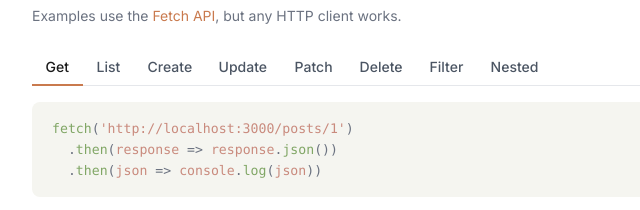
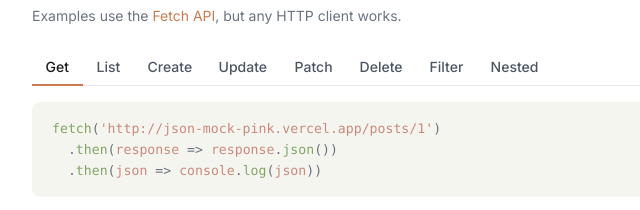
Before and after one commit to Virang007/JSONMock, a website: page Frontend/index.html in a window 1280 px wide. Shown: the part 849-1059 px from the top of the page, 248-888 px from the left. Drawn offline with Linux system fonts and the light colour scheme.

Commit message:
Rich Introduction

```diff
--- a/Frontend/index.html
+++ b/Frontend/index.html
@@ -151,7 +151,7 @@
         </div>        <!-- ── GET ─────────────────────────────────────────────── -->
         <div role="tabpanel" id="panel-get" aria-labelledby="tab-get" class="tab-panel">
           <div class="code-block-wrap">
-            <pre><code><span class="tk-fn">fetch</span><span class="tk-pun">(</span><span class="tk-str">'http://localhost:3000/posts/1'</span><span class="tk-pun">)</span>
+            <pre><code><span class="tk-fn">fetch</span><span class="tk-pun">(</span><span class="tk-str">'http://json-mock-pink.vercel.app/posts/1'</span><span class="tk-pun">)</span>
   <span class="tk-pun">.</span><span class="tk-fn">then</span><span class="tk-pun">(</span><span class="tk-kw">response</span> <span class="tk-pun">=></span> <span class="tk-kw">response</span><span class="tk-pun">.</span><span class="tk-fn">json</span><span class="tk-pun">())</span>
   <span class="tk-pun">.</span><span class="tk-fn">then</span><span class="tk-pun">(</span><span class="tk-kw">json</span> <span class="tk-pun">=></span> <span class="tk-kw">console</span><span class="tk-pun">.</span><span class="tk-fn">log</span><span class="tk-pun">(</span><span class="tk-kw">json</span><span class="tk-pun">))</span></code></pre>
             <button type="button" class="copy-code-btn" title="Copy to clipboard" data-copy-code>
@@ -170,7 +170,7 @@
         <!-- ── LIST ────────────────────────────────────────────── -->
         <div role="tabpanel" id="panel-list" aria-labelledby="tab-list" class="tab-panel" hidden>
           <div class="code-block-wrap">
-            <pre><code><span class="tk-fn">fetch</span><span class="tk-pun">(</span><span class="tk-str">'http://localhost:3000/posts'</span><span class="tk-pun">)</span>
+            <pre><code><span class="tk-fn">fetch</span><span class="tk-pun">(</span><span class="tk-str">'http://json-mock-pink.vercel.app/posts'</span><span class="tk-pun">)</span>
   <span class="tk-pun">.</span><span class="tk-fn">then</span><span class="tk-pun">(</span><span class="tk-kw">response</span> <span class="tk-pun">=></span> <span class="tk-kw">response</span><span class="tk-pun">.</span><span class="tk-fn">json</span><span class="tk-pun">())</span>
   <span class="tk-pun">.</span><span class="tk-fn">then</span><span class="tk-pun">(</span><span class="tk-kw">json</span> <span class="tk-pun">=></span> <span class="tk-kw">console</span><span class="tk-pun">.</span><span class="tk-fn">log</span><span class="tk-pun">(</span><span class="tk-kw">json</span><span class="tk-pun">))</span></code></pre>
             <button type="button" class="copy-code-btn" title="Copy to clipboard" data-copy-code>
@@ -188,7 +188,7 @@
         <!-- ── CREATE ───────────────────────────────────────────── -->
         <div role="tabpanel" id="panel-create" aria-labelledby="tab-create" class="tab-panel" hidden>
           <div class="code-block-wrap">
-            <pre><code><span class="tk-fn">fetch</span><span class="tk-pun">(</span><span class="tk-str">'http://localhost:3000/posts'</span><span class="tk-pun">, {</span>
+            <pre><code><span class="tk-fn">fetch</span><span class="tk-pun">(</span><span class="tk-str">'http://json-mock-pink.vercel.app/posts'</span><span class="tk-pun">, {</span>
   <span class="tk-key">method</span><span class="tk-pun">:</span> <span class="tk-str">'POST'</span><span class="tk-pun">,</span>
   <span class="tk-key">body</span><span class="tk-pun">:</span> <span class="tk-kw">JSON</span><span class="tk-pun">.</span><span class="tk-fn">stringify</span><span class="tk-pun">({</span>
     <span class="tk-key">title</span><span class="tk-pun">:</span> <span class="tk-str">'Building scalable microservices'</span><span class="tk-pun">,</span>
@@ -218,7 +218,7 @@
         <!-- ── UPDATE ───────────────────────────────────────────── -->
         <div role="tabpanel" id="panel-update" aria-labelledby="tab-update" class="tab-panel" hidden>
           <div class="code-block-wrap">
-            <pre><code><span class="tk-fn">fetch</span><span class="tk-pun">(</span><span class="tk-str">'http://localhost:3000/posts/1'</span><span class="tk-pun">, {</span>
+            <pre><code><span class="tk-fn">fetch</span><span class="tk-pun">(</span><span class="tk-str">'http://json-mock-pink.vercel.app/posts/1'</span><span class="tk-pun">, {</span>
   <span class="tk-key">method</span><span class="tk-pun">:</span> <span class="tk-str">'PUT'</span><span class="tk-pun">,</span>
   <span class="tk-key">body</span><span class="tk-pun">:</span> <span class="tk-kw">JSON</span><span class="tk-pun">.</span><span class="tk-fn">stringify</span><span class="tk-pun">({</span>
     <span class="tk-key">id</span><span class="tk-pun">:</span>     <span class="tk-num">1</span><span class="tk-pun">,</span>
@@ -249,7 +249,7 @@
         <!-- ── PATCH ────────────────────────────────────────────── -->
         <div role="tabpanel" id="panel-patch" aria-labelledby="tab-patch" class="tab-panel" hidden>
           <div class="code-block-wrap">
-            <pre><code><span class="tk-fn">fetch</span><span class="tk-pun">(</span><span class="tk-str">'http://localhost:3000/posts/1'</span><span class="tk-pun">, {</span>
+            <pre><code><span class="tk-fn">fetch</span><span class="tk-pun">(</span><span class="tk-str">'http://json-mock-pink.vercel.app/posts/1'</span><span class="tk-pun">, {</span>
   <span class="tk-key">method</span><span class="tk-pun">:</span> <span class="tk-str">'PATCH'</span><span class="tk-pun">,</span>
   <span class="tk-key">body</span><span class="tk-pun">:</span> <span class="tk-kw">JSON</span><span class="tk-pun">.</span><span class="tk-fn">stringify</span><span class="tk-pun">({</span>
     <span class="tk-key">title</span><span class="tk-pun">:</span> <span class="tk-str">'Patched title only'</span><span class="tk-pun">,</span>
@@ -277,7 +277,7 @@
         <!-- ── DELETE ───────────────────────────────────────────── -->
         <div role="tabpanel" id="panel-delete" aria-labelledby="tab-delete" class="tab-panel" hidden>
           <div class="code-block-wrap">
-            <pre><code><span class="tk-fn">fetch</span><span class="tk-pun">(</span><span class="tk-str">'http://localhost:3000/posts/1'</span><span class="tk-pun">, {</span>
+            <pre><code><span class="tk-fn">fetch</span><span class="tk-pun">(</span><span class="tk-str">'http://json-mock-pink.vercel.app/posts/1'</span><span class="tk-pun">, {</span>
   <span class="tk-key">method</span><span class="tk-pun">:</span> <span class="tk-str">'DELETE'</span><span class="tk-pun">,</span>
 <span class="tk-pun">})</span>
   <span class="tk-pun">.</span><span class="tk-fn">then</span><span class="tk-pun">(</span><span class="tk-kw">response</span> <span class="tk-pun">=></span> <span class="tk-kw">response</span><span class="tk-pun">.</span><span class="tk-fn">json</span><span class="tk-pun">())</span>
@@ -294,7 +294,7 @@
         <div role="tabpanel" id="panel-filter" aria-labelledby="tab-filter" class="tab-panel" hidden>
           <div class="code-block-wrap">
             <pre><code><span class="tk-cm">// Filter posts by userId</span>
-<span class="tk-fn">fetch</span><span class="tk-pun">(</span><span class="tk-str">'http://localhost:3000/posts?userId=1'</span><span class="tk-pun">)</span>
+<span class="tk-fn">fetch</span><span class="tk-pun">(</span><span class="tk-str">'http://json-mock-pink.vercel.app/posts?userId=1'</span><span class="tk-pun">)</span>
   <span class="tk-pun">.</span><span class="tk-fn">then</span><span class="tk-pun">(</span><span class="tk-kw">response</span> <span class="tk-pun">=></span> <span class="tk-kw">response</span><span class="tk-pun">.</span><span class="tk-fn">json</span><span class="tk-pun">())</span>
   <span class="tk-pun">.</span><span class="tk-fn">then</span><span class="tk-pun">(</span><span class="tk-kw">json</span> <span class="tk-pun">=></span> <span class="tk-kw">console</span><span class="tk-pun">.</span><span class="tk-fn">log</span><span class="tk-pun">(</span><span class="tk-kw">json</span><span class="tk-pun">))</span></code></pre>
             <button type="button" class="copy-code-btn" title="Copy to clipboard" data-copy-code>
@@ -312,12 +312,12 @@
         <div role="tabpanel" id="panel-nested" aria-labelledby="tab-nested" class="tab-panel" hidden>
           <div class="code-block-wrap">
             <pre><code><span class="tk-cm">// Get comments for a post</span>
-<span class="tk-fn">fetch</span><span class="tk-pun">(</span><span class="tk-str">'http://localhost:3000/posts/1/comments'</span><span class="tk-pun">)</span>
+<span class="tk-fn">fetch</span><span class="tk-pun">(</span><span class="tk-str">'http://json-mock-pink.vercel.app/posts/1/comments'</span><span class="tk-pun">)</span>
   <span class="tk-pun">.</span><span class="tk-fn">then</span><span class="tk-pun">(</span><span class="tk-kw">response</span> <span class="tk-pun">=></span> <span class="tk-kw">response</span><span class="tk-pun">.</span><span class="tk-fn">json</span><span class="tk-pun">())</span>
   <span class="tk-pun">.</span><span class="tk-fn">then</span><span class="tk-pun">(</span><span class="tk-kw">json</span> <span class="tk-pun">=></span> <span class="tk-kw">console</span><span class="tk-pun">.</span><span class="tk-fn">log</span><span class="tk-pun">(</span><span class="tk-kw">json</span><span class="tk-pun">))</span>
 
 <span class="tk-cm">// Same as query filter</span>
-<span class="tk-fn">fetch</span><span class="tk-pun">(</span><span class="tk-str">'http://localhost:3000/comments?postId=1'</span><span class="tk-pun">)</span>
+<span class="tk-fn">fetch</span><span class="tk-pun">(</span><span class="tk-str">'http://json-mock-pink.vercel.app/comments?postId=1'</span><span class="tk-pun">)</span>
   <span class="tk-pun">.</span><span class="tk-fn">then</span><span class="tk-pun">(</span><span class="tk-kw">response</span> <span class="tk-pun">=></span> <span class="tk-kw">response</span><span class="tk-pun">.</span><span class="tk-fn">json</span><span class="tk-pun">())</span>
   <span class="tk-pun">.</span><span class="tk-fn">then</span><span class="tk-pun">(</span><span class="tk-kw">json</span> <span class="tk-pun">=></span> <span class="tk-kw">console</span><span class="tk-pun">.</span><span class="tk-fn">log</span><span class="tk-pun">(</span><span class="tk-kw">json</span><span class="tk-pun">))</span></code></pre>
             <button type="button" class="copy-code-btn" title="Copy to clipboard" data-copy-code>
```
